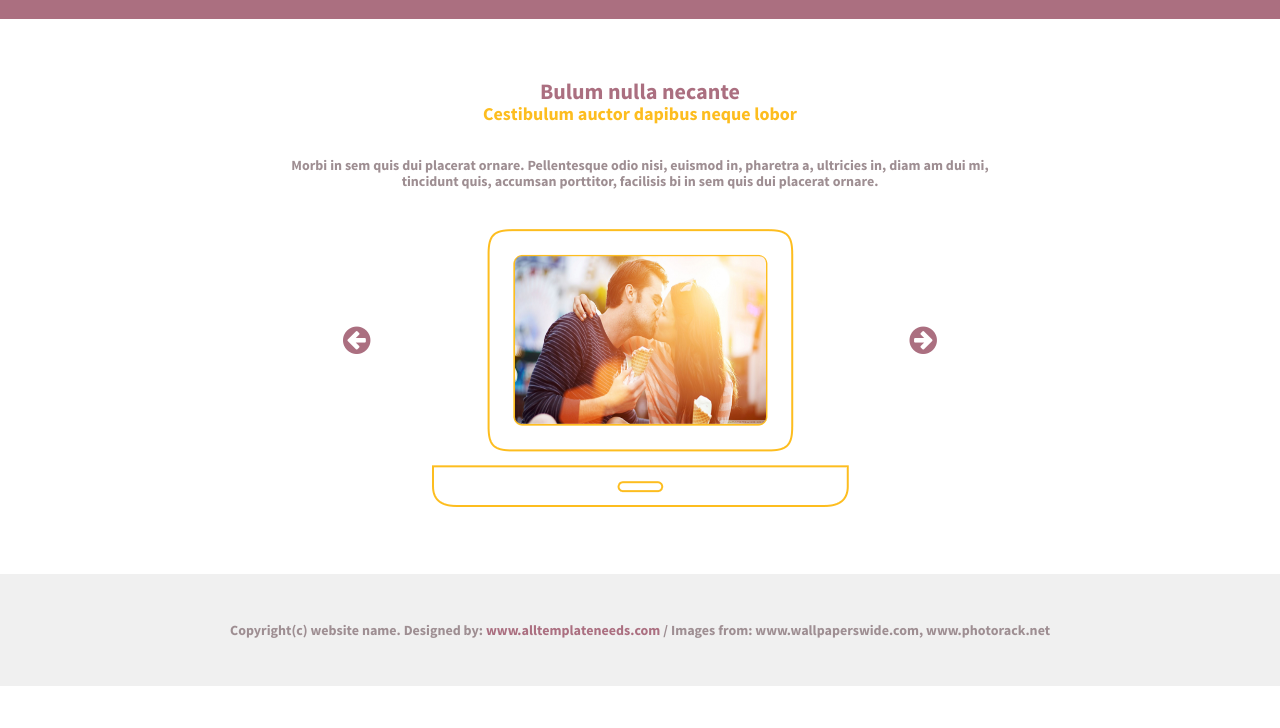
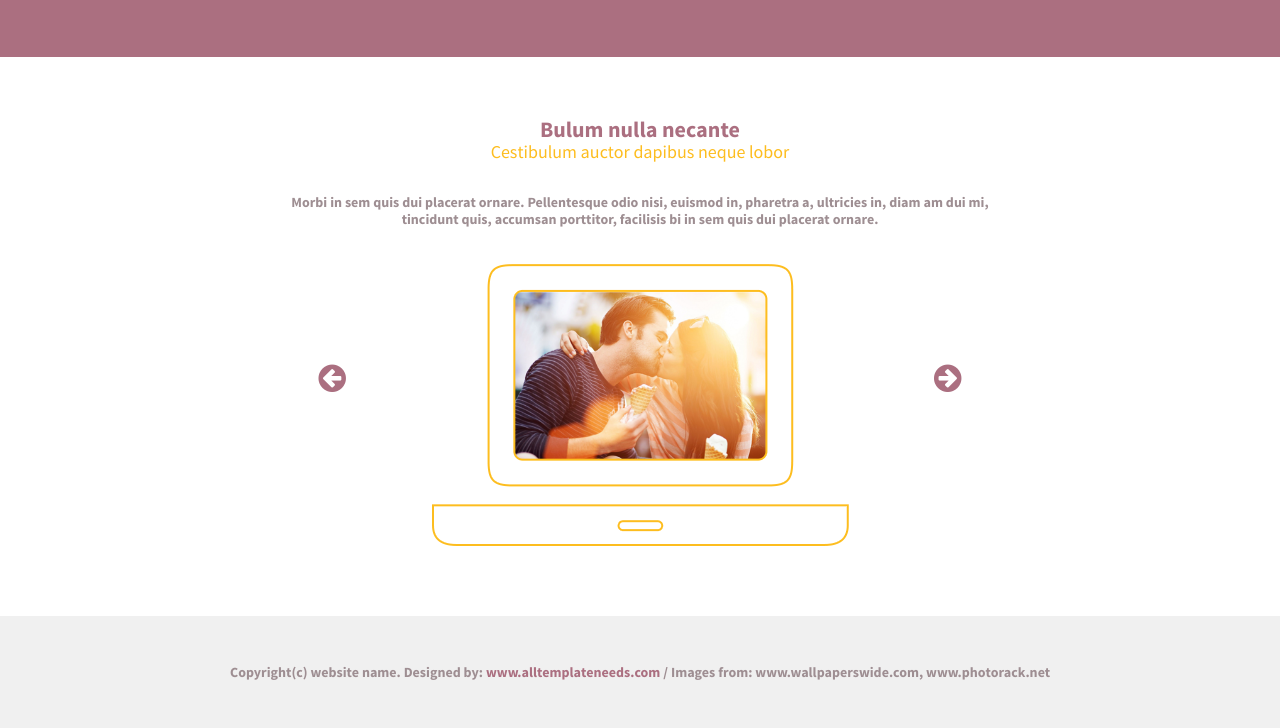
Before and after one commit to evmenenko/task1, a plain HTML site: page index.html in a window 1280 px wide. Shown: the part 1442-2170 px from the top of the page. Before the commit the page ends 2128 px from the top, so only its background shows below. Drawn offline with Linux system fonts and the light colour scheme; files whose address does not match are found by name.

Commit message:
fixed my loved carousel and some styles

```diff
--- a/common.blocks/card/card__subtitle.css
+++ b/common.blocks/card/card__subtitle.css
@@ -1,4 +1,5 @@
 .card__subtitle {
+  font-weight: normal;
   font-size: 18px;
   color: var(--secondary-text-color);
 }
--- a/common.blocks/carousel/carousel.css
+++ b/common.blocks/carousel/carousel.css
@@ -1,4 +1,7 @@
 .carousel {
   display: flex;
-  height: min-content;
+  justify-content: center;
+  align-items: center;
+
+  height: 222px;
 }
--- a/common.blocks/carousel/carousel__content.css
+++ b/common.blocks/carousel/carousel__content.css
@@ -1,6 +1,8 @@
 .carousel__content {
+  height: 222px;
+  width: 300px;
+  overflow: hidden;
   margin: 0px 144px;
-  overflow-x: hidden;
-
-  border-radius: 7px;
+  display: flex;
+  align-items: center;
 }
--- /dev/null
+++ b/common.blocks/carousel/carousel__item.css
@@ -0,0 +1,3 @@
+.carousel__item {
+  height: 100%;
+}
--- /dev/null
+++ b/common.blocks/carousel/carousel__items-wrapper.css
@@ -0,0 +1,4 @@
+.carousel__items-wrapper {
+  position: relative;
+  height: 171px;
+}
--- a/common.blocks/carousel/carousel__items.css
+++ b/common.blocks/carousel/carousel__items.css
@@ -1,4 +1,5 @@
 .carousel__items {
+  position: absolute;
   display: flex;
-  list-style: none;
+  height: 171px;
 }
--- /dev/null
+++ b/common.blocks/carousel/carousel__monitor.css
@@ -0,0 +1,5 @@
+.carousel__monitor {
+  position: absolute;
+  z-index: 1;
+  margin-left: -3px;
+}
--- a/common.blocks/main-title/main-title__description.css
+++ b/common.blocks/main-title/main-title__description.css
@@ -7,5 +7,6 @@
   opacity: 0.8;
 
   font-size: 20px;
+  font-weight: normal;
   text-align: center;
 }
--- a/common.blocks/photos/photos__carousel-container.css
+++ b/common.blocks/photos/photos__carousel-container.css
@@ -1,5 +1,7 @@
 .photos__carousel-container {
   display: flex;
   justify-content: center;
+  flex-direction: column;
+  align-items: center;
   margin-top: 11px;
 }
--- /dev/null
+++ b/common.blocks/photos/photos__carousel-footer.css
@@ -0,0 +1,3 @@
+.photos__carousel-footer {
+  margin-top: 15px;
+}
--- a/common.blocks/photos/photos__carousel.css
+++ /dev/null
@@ -1,4 +0,0 @@
-.photos__carousel {
-  margin-top: 27px;
-  position: absolute;
-}
--- a/common.blocks/technologies/technologies.css
+++ b/common.blocks/technologies/technologies.css
@@ -1,5 +1,5 @@
 .technologies {
-  height: 350px;
+  min-height: 350px;
   display: flex;
   justify-content: center;
 
--- a/index.css
+++ b/index.css
@@ -1,5 +1,5 @@
+@import "global-styles.css";
 @import "normalize.css";
-@import "global-styles.css";
 @import "common.blocks/header/header.css";
 @import "common.blocks/header/header__logo.css";
 @import "common.blocks/header/header__navigation.css";
@@ -46,13 +46,16 @@
 @import "common.blocks/photos/photos__info.css";
 @import "common.blocks/photos/photos__description.css";
 @import "common.blocks/photos/photos__carousel-container.css";
-@import "common.blocks/photos/photos__carousel.css";
+@import "common.blocks/photos/photos__carousel-footer.css";
 @import "common.blocks/footer/footer.css";
 @import "common.blocks/footer/footer__content.css";
 @import "common.blocks/footer/footer__link.css";
 @import "common.blocks/carousel/carousel.css";
 @import "common.blocks/carousel/carousel__arrow.css";
 @import "common.blocks/carousel/carousel__content.css";
+@import "common.blocks/carousel/carousel__item.css";
+@import "common.blocks/carousel/carousel__items-wrapper.css";
 @import "common.blocks/carousel/carousel__items.css";
+@import "common.blocks/carousel/carousel__monitor.css";
 @import "asset/fonts/icomoon/style.css";
 @import "asset/fonts/SourceSansPro/style.css";
--- a/index.html
+++ b/index.html
@@ -105,19 +105,30 @@
           </div>
         </div>
         <div class="photos__carousel-container">
-          <img src="asset/img/computer.png">
-          <div class="carousel photos__carousel">
+          <div class="carousel">
             <div class="carousel__arrow">
               <span class="icon-arrow-circle-left"></span>
             </div>
             <div class="carousel__content">
-              <div class="carousel__items">
-                <img src="asset/img/photos-photo.png" width="251px" height="168px">
+              <div class="carousel__monitor">
+                <img src="asset/img/tablet.png" alt="" >
+              </div>
+              <div class="carousel__items-wrapper">
+                <div class="carousel__items">
+                  <img class="carousel__item" src="asset/img/photos-photo.png" alt="">
+                  <img class="carousel__item" src="asset/img/photos-photo.png" alt="">
+                  <img class="carousel__item" src="asset/img/photos-photo.png" alt="">
+                  <img class="carousel__item" src="asset/img/photos-photo.png" alt="">
+                  <img class="carousel__item" src="asset/img/photos-photo.png" alt="">
+                </div>
               </div>
             </div>
             <div class="carousel__arrow">
               <span class="icon-arrow-circle-right"></span>
             </div>
+          </div>
+          <div class="photos__carousel-footer">
+            <img src="asset/img/keyboard.png" alt="">
           </div>
         </div>
       </div>
```
Also changed, not shown: asset/img/computer.png (deleted), asset/img/keyboard.png (added), asset/img/tablet.png (added).
